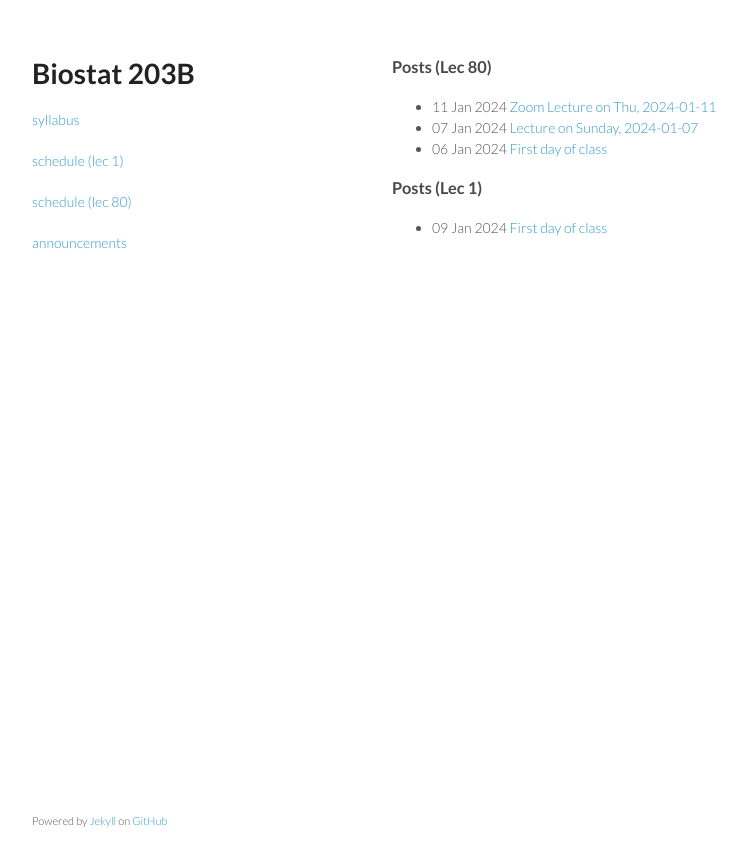
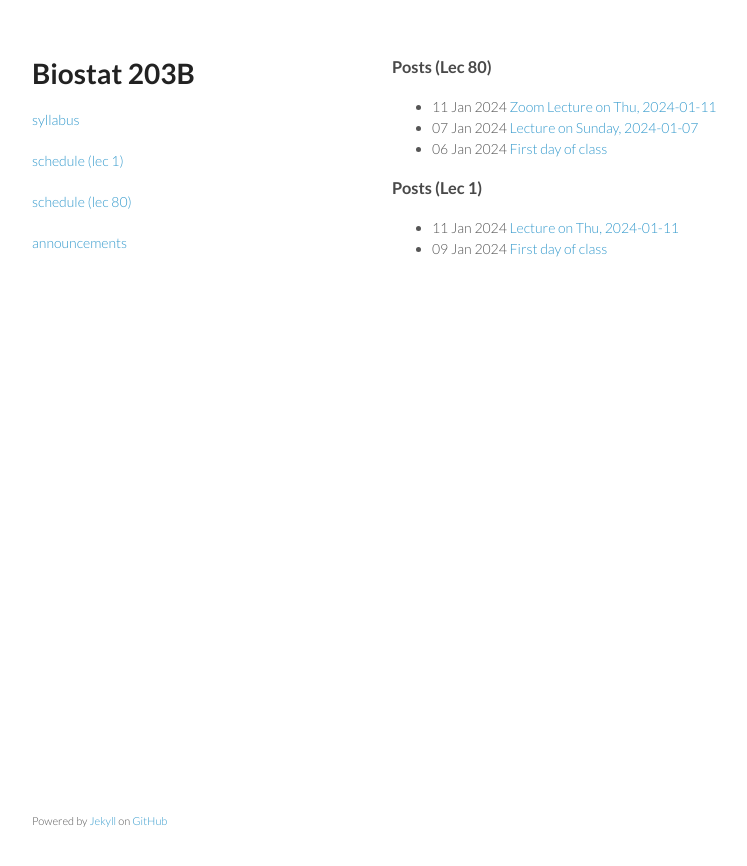
Before and after one commit to ucla-biostat-203b/2024winter, a Jekyll site: the page built from announcement.html, in a window 1280 px wide. Shown: the top 866 px of the page, without its empty margins (178-925 px from the left). Built offline with Jekyll 4.4.1, drawn with Linux system fonts in a browser that asks for light colours.

Commit message:
announcement for 1/11 Lec 1 lecture

```diff
--- /dev/null
+++ b/_posts/2024-01-11-lec1.md
@@ -0,0 +1,11 @@
+---
+layout: post_teaching
+title: Lecture on Thu, 2024-01-11
+category: biostat203bwinter2024lec1
+---
+
+## Today
+
+* Linux basics.
+
+* Lab 2 (getting started with homework).
```
Also changed, not shown: schedule/schedule-lec1.md (+1 -1 lines).
